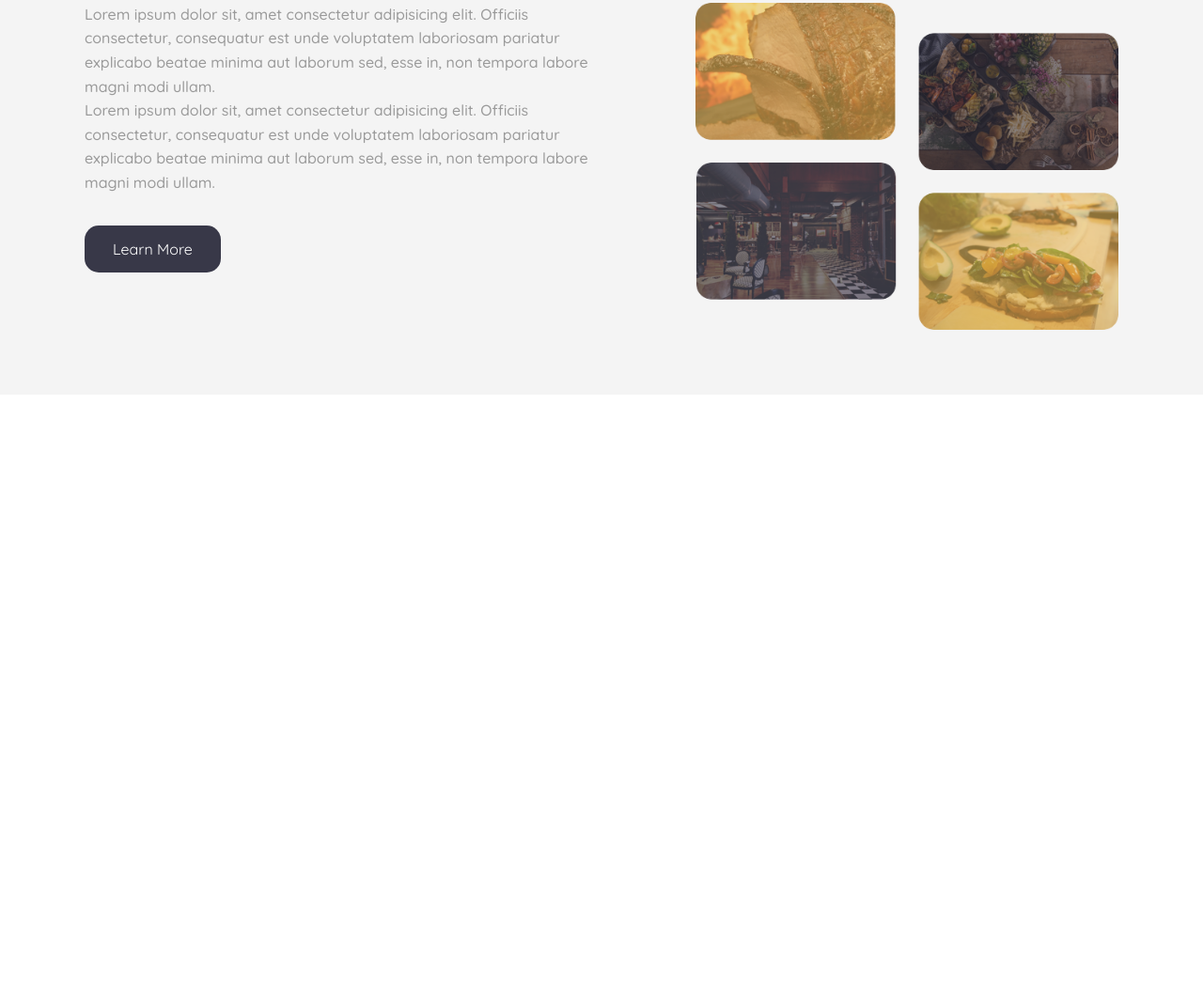
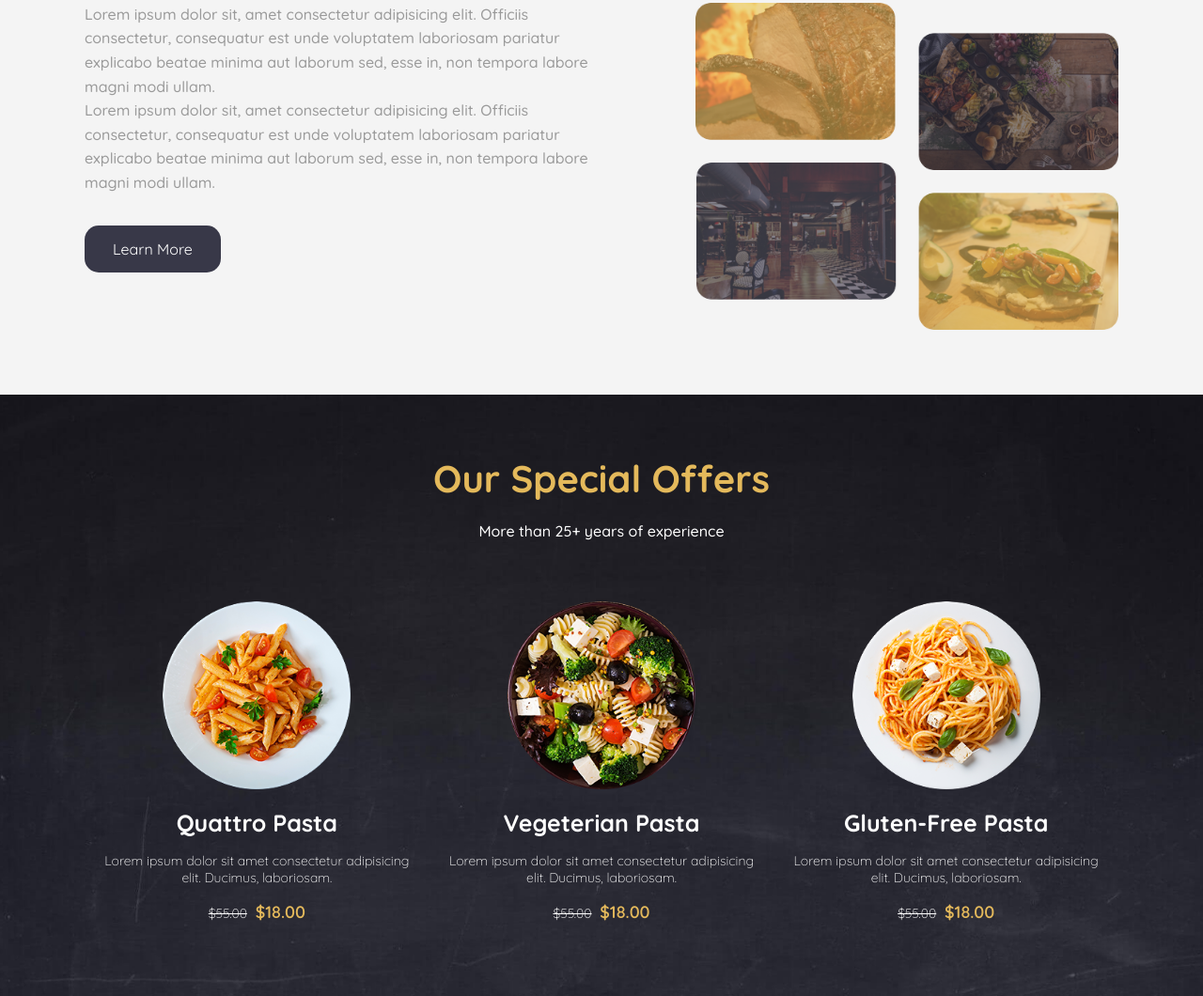
Before and after one commit to Nabil-Hany22/food-lover-restaurant-website, a plain HTML site: page index.html in a window 1280 px wide. Shown: the part 1020-2080 px from the top of the page at 94% size. Before the commit the page ends 1440 px from the top, so only its background shows below. Drawn offline with Linux system fonts and the light colour scheme.

Commit message:
Create offers section

```diff
--- a/index.html
+++ b/index.html
@@ -19,15 +19,15 @@
   <body>
     <!-- Header Start -->
     <header>
-        <div class="navbar">
+        <div id="navbar">
             <a href="index.html"><img src="images/logo.png" alt="food lover logo"></a>
         <nav>
             <ul>
-                <li><a href="#"> Home </a></li>
-                <li><a href="#"> About </a></li>
-                <li><a href="#"> Menu </a></li>
-                <li><a href="#"> Gallery </a></li>
-                <li><a href="#"> Contact </a></li>
+                <li><a href="#home"> Home </a></li>
+                <li><a href="#about"> About </a></li>
+                <li><a href="#menu"> Menu </a></li>
+                <li><a href="#gallery"> Gallery </a></li>
+                <li><a href="#contact"> Contact </a></li>
             </ul>
         </nav>
     </div>
@@ -61,6 +61,47 @@
 
     <!-- About End -->
 
+    <!-- Offer Start -->
+    <section id="offers">
+        <div class="container">
+            <div class="title">
+                <h2>Our Special Offers</h2>
+                <p>More than 25+ years of experience</p>
+            </div>
+
+            <div class="offers-items">
+                <div>
+                    <img src="images/offer1.png" alt="quattro pasta">
+                    <div>
+                        <h3>Quattro Pasta</h3>
+                        <p>Lorem ipsum dolor sit amet consectetur adipisicing elit. Ducimus, laboriosam.</p>
+                        <p> <del>$55.00</del> <span class="primary-text">$18.00</span> </p>
+                    </div>
+                </div>
+
+                <div>
+                    <img src="images/offer2.png" alt="vegeterian pasta">
+                    <div>
+                        <h3>Vegeterian Pasta</h3>
+                        <p>Lorem ipsum dolor sit amet consectetur adipisicing elit. Ducimus, laboriosam.</p>
+                        <p> <del>$55.00</del> <span class="primary-text">$18.00</span> </p>
+                    </div>
+                </div>
+
+                <div>
+                    <img src="images/offer3.png" alt="gluten-free pasta">
+                    <div>
+                        <h3>Gluten-Free Pasta</h3>
+                        <p>Lorem ipsum dolor sit amet consectetur adipisicing elit. Ducimus, laboriosam.</p>
+                        <p> <del>$55.00</del> <span class="primary-text">$18.00</span> </p>
+                    </div>
+                </div>
+
+
+            </div>
+        </div>
+    </section>
+    <!-- Offer End -->
 
   </body>
 </html>
--- a/style.css
+++ b/style.css
@@ -81,7 +81,7 @@ header{
     background: url('images/home_bg.jpeg') center center/cover no-repeat;
 }
 
-header .navbar{
+header #navbar{
 display: flex;
 justify-content: space-between;
 align-items: center;
@@ -89,22 +89,22 @@ height: 100px;
 width: 100%;
 }
 
-header .navbar img{
+header #navbar img{
     width: 80px;
     margin-left: 100px;
 }
-header .navbar ul {
+header #navbar ul {
     display: flex;
     margin-right: 100px;
 }
 
-header .navbar ul li a{
+header #navbar ul li a{
     padding: 15px 20px;
     transition: background-color 0.3s ease;
     font-weight: 600;
 }
 
-header .navbar ul li a:hover{
+header #navbar ul li a:hover{
     border-bottom: 2px solid var(--primary-text-color);
 }
 
@@ -158,15 +158,20 @@ header * {
 
 }
 
-#about .title {
+#about .title ,
+#offers .title{
     text-align: center;
     margin-bottom: 4rem;
 }
 
+#about h2 ,
+#offers h2{
+    font-size: 40px;
+    margin-bottom: 20px;
+}
+
 #about h2 {
-    font-size: 40px;
     color: var(--secondary-text-color);
-    margin-bottom: 20px;
 }
 
 #about .title p{
@@ -191,5 +196,54 @@ header * {
     font-weight: 500;
 }
 
+/* About End */
 
-/* About End */
+/* Offers Start */
+
+#offers{
+    height: 80vh;
+    display: flex;
+    justify-content: center;
+    background: url('images/offer-background.jpg') center center/cover fixed ;
+}
+
+#offers h2{
+    color: var(--primary-text-color);
+}
+
+#offers .title{
+    color:var(--White-color);
+    font-weight: 500;
+}
+
+#offers .offers-items{
+    display: flex;
+    justify-content: space-evenly;
+    align-items: center;
+    text-align: center;
+}
+#offers .offers-items img{
+    width: 200px;
+}
+
+#offers .offers-items h3{
+    font-size: 25px;
+    margin: 15px 0;
+    color: var(--White-color);
+}
+
+#offers .offers-items p{
+    font-size: 14px;
+    padding: 0 20px;
+    font-weight: 300;
+    margin-bottom: 15px;
+    color: var(--White-color);
+}
+
+#offers .offers-items span{
+    font-size: 18px;
+    font-weight: 600;
+    margin-left: 5px;
+}
+
+/* Offers End */
```
